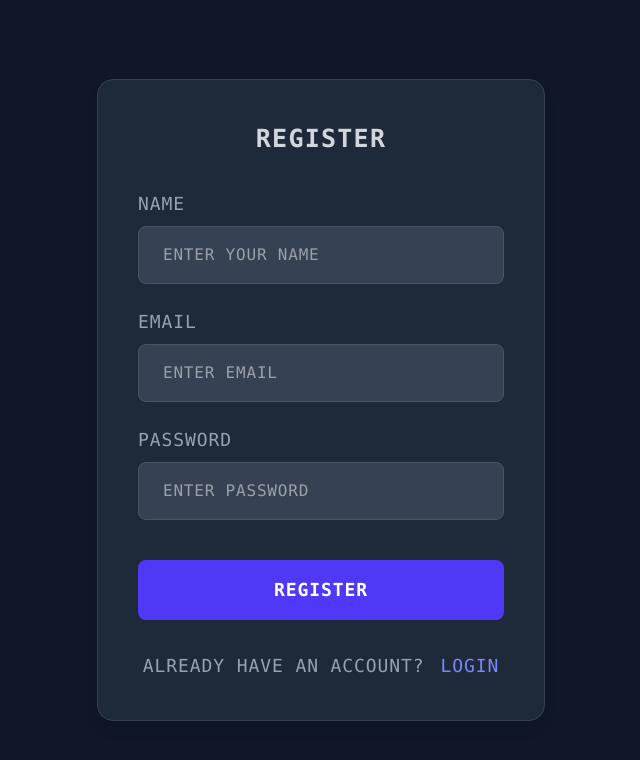
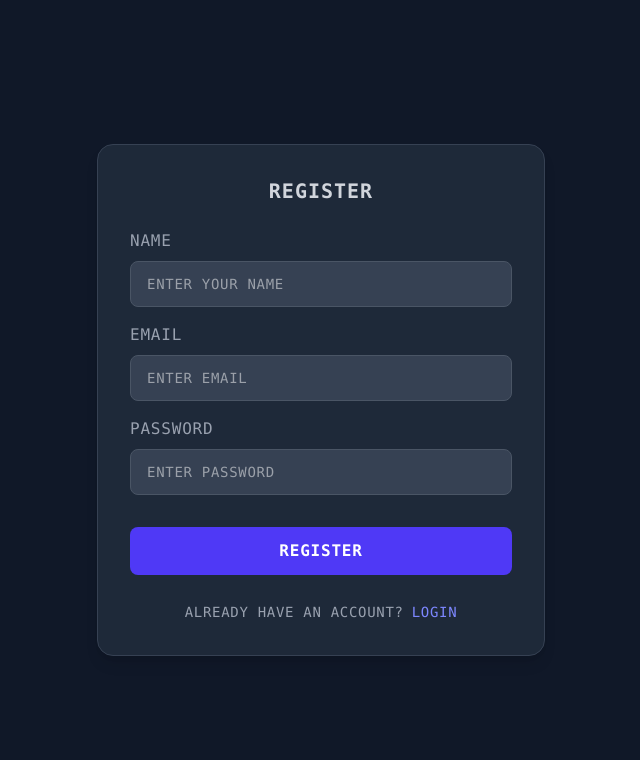
Before and after one commit to a-k-a-s-h-12/Text-Summarization, a React (Vite) app in the folder Frontend/: page /register in a window 1280 px wide. Shown: the top 760 px of the page, without its empty margins (319-959 px from the left). Built offline with nearby package versions, Linux system fonts and the light colour scheme.

Commit message:
Update Register.jsx

```diff
--- a/Frontend/src/pages/Register.jsx
+++ b/Frontend/src/pages/Register.jsx
@@ -1,7 +1,6 @@
 import { useState } from "react";
 import axios from "axios";
-import { useNavigate } from "react-router-dom";
-import { Link } from "react-router-dom";
+import { useNavigate, Link } from "react-router-dom";
 
 function Register() {
   const navigate = useNavigate();
@@ -14,8 +13,7 @@ function Register() {
   const handleSubmit = async (e) => {
     e.preventDefault();
     try {
-      await axios.post("https://text-summarization-backend.onrender.com/auth/register", formData);
-      alert("Successfully Registered");
+      await axios.post("http://localhost:5000/auth/register", formData);
       navigate("/login");
     } catch (error) {
       alert(error.response?.data?.msg || "Registration failed");
@@ -26,15 +24,15 @@ function Register() {
     <div className="min-h-screen flex items-center justify-center bg-gray-900 text-white">
       <form
         onSubmit={handleSubmit}
-        className="w-full max-w-md bg-gray-800 p-10 rounded-2xl shadow-lg border border-gray-700"
+        className="w-full max-w-md bg-gray-800 p-8 rounded-2xl shadow-lg border border-gray-700"
       >
-        <h2 className="font-mono text-[25px] font-semibold text-gray-300 mb-8 text-center uppercase tracking-wider">
+        <h2 className="font-mono text-xl font-semibold text-gray-300 mb-6 text-center uppercase tracking-wider">
           Register
         </h2>
 
-        <div className="space-y-6">
+        <div className="space-y-4">
           <div>
-            <label className="block text-gray-400 font-mono text-lg mb-2 uppercase tracking-wider">
+            <label className="block text-gray-400 font-mono text-base mb-2 uppercase tracking-wider">
               Name
             </label>
             <input
@@ -42,12 +40,12 @@ function Register() {
               placeholder="ENTER YOUR NAME"
               required
               onChange={handleChange}
-              className="font-mono w-full px-6 py-4 bg-gray-700 text-white border border-gray-600 rounded-lg focus:outline-none focus:ring-2 focus:ring-indigo-500 focus:border-transparent tracking-wider"
+              className="font-mono w-full px-4 py-3 bg-gray-700 text-white border border-gray-600 rounded-lg focus:outline-none focus:ring-2 focus:ring-indigo-500 focus:border-transparent tracking-wider text-sm"
             />
           </div>
 
           <div>
-            <label className="block text-gray-400 font-mono text-lg mb-2 uppercase tracking-wider">
+            <label className="block text-gray-400 font-mono text-base mb-2 uppercase tracking-wider">
               Email
             </label>
             <input
@@ -56,12 +54,12 @@ function Register() {
               placeholder="ENTER EMAIL"
               required
               onChange={handleChange}
-              className="font-mono w-full px-6 py-4 bg-gray-700 text-white border border-gray-600 rounded-lg focus:outline-none focus:ring-2 focus:ring-indigo-500 focus:border-transparent tracking-wider"
+              className="font-mono w-full px-4 py-3 bg-gray-700 text-white border border-gray-600 rounded-lg focus:outline-none focus:ring-2 focus:ring-indigo-500 focus:border-transparent tracking-wider text-sm"
             />
           </div>
 
           <div>
-            <label className="block text-gray-400 font-mono text-lg mb-2 uppercase tracking-wider">
+            <label className="block text-gray-400 font-mono text-base mb-2 uppercase tracking-wider">
               Password
             </label>
             <input
@@ -70,25 +68,25 @@ function Register() {
               placeholder="ENTER PASSWORD"
               required
               onChange={handleChange}
-              className="font-mono w-full px-6 py-4 bg-gray-700 text-white border border-gray-600 rounded-lg focus:outline-none focus:ring-2 focus:ring-indigo-500 focus:border-transparent  tracking-wider"
+              className="font-mono w-full px-4 py-3 bg-gray-700 text-white border border-gray-600 rounded-lg focus:outline-none focus:ring-2 focus:ring-indigo-500 focus:border-transparent tracking-wider text-sm"
             />
           </div>
         </div>
 
         <button
           type="submit"
-          className="font-mono w-full mt-10 bg-indigo-600 hover:bg-indigo-500 text-white font-semibold py-4 rounded-lg text-lg uppercase tracking-wider transition-colors duration-200"
+          className="font-mono w-full mt-8 bg-indigo-600 hover:bg-indigo-500 text-white font-semibold py-3 rounded-lg text-base uppercase tracking-wider transition-colors duration-200"
         >
           Register
         </button>
 
-        <div className="mt-8 text-center">
-          <label className="text-gray-400 font-mono text-lg tracking-wider">
+        <div className="mt-6 text-center">
+          <label className="text-gray-400 font-mono text-sm tracking-wider">
             ALREADY HAVE AN ACCOUNT?
           </label>
           <Link
             to="/login"
-            className="ml-4 font-mono text-indigo-400 hover:text-indigo-300 text-lg uppercase tracking-wider transition-colors duration-200"
+            className="ml-2 font-mono text-indigo-400 hover:text-indigo-300 text-sm uppercase tracking-wider transition-colors duration-200"
           >
             LOGIN
           </Link>
```
